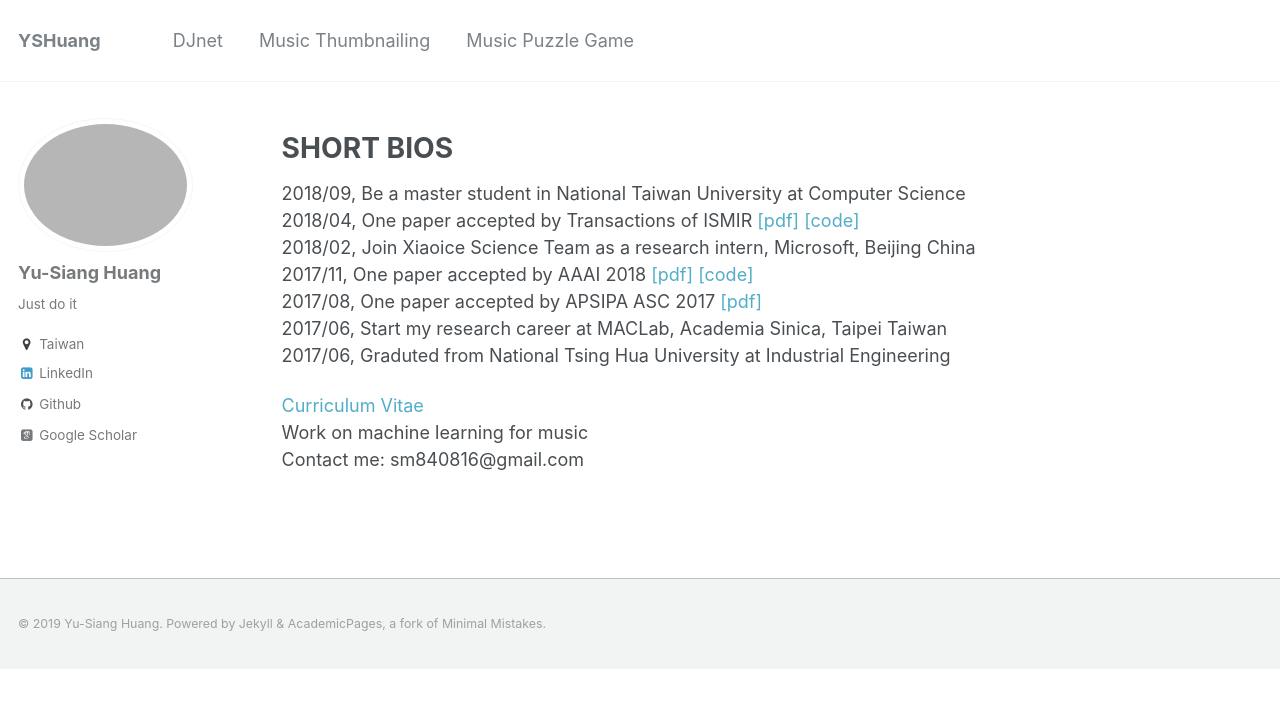
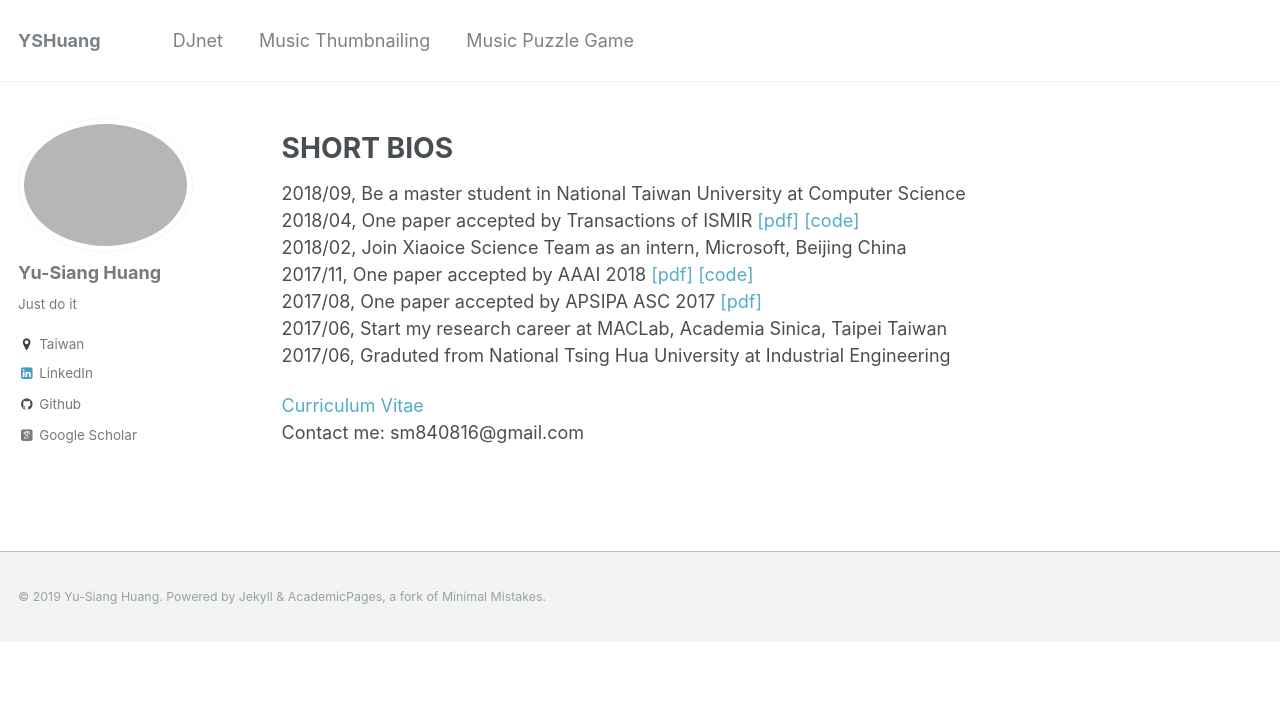
Before and after one commit to remyhuang/remyhuang.github.io, a Jekyll site: the page built from _pages/about.md, in a window 1280 px wide. Shown: the top 708 px of the page. Built offline with Jekyll 4.4.1, drawn with Linux system fonts in a browser that asks for light colours; some web fonts are replaced.

Commit message:
Update about.md

```diff
--- a/_pages/about.md
+++ b/_pages/about.md
@@ -13,12 +13,11 @@ SHORT BIOS
 =====
 2018/09, Be a master student in National Taiwan University at Computer Science <br />
 2018/04, One paper accepted by Transactions of ISMIR [\[pdf\]](https://transactions.ismir.net/articles/10.5334/tismir.14/) [\[code\]](https://github.com/remyhuang/pop-music-highlighter) <br />
-2018/02, Join Xiaoice Science Team as a research intern, Microsoft, Beijing China <br />
+2018/02, Join Xiaoice Science Team as an intern, Microsoft, Beijing China <br />
 2017/11, One paper accepted by AAAI 2018 [\[pdf\]](https://aaai.org/ocs/index.php/AAAI/AAAI18/paper/view/16174/) [\[code\]](https://github.com/remyhuang/music-puzzle-games) <br />
 2017/08, One paper accepted by APSIPA ASC 2017 [\[pdf\]](https://remyhuang.github.io/files/huang17apsipa.pdf) <br />
 2017/06, Start my research career at MACLab, Academia Sinica, Taipei Taiwan <br />
 2017/06, Graduted from National Tsing Hua University at Industrial Engineering <br />
 
 [Curriculum Vitae](https://remyhuang.github.io/files/huang_cv.pdf) <br />
-Work on machine learning for music <br />
 Contact me: sm840816@gmail.com
```
